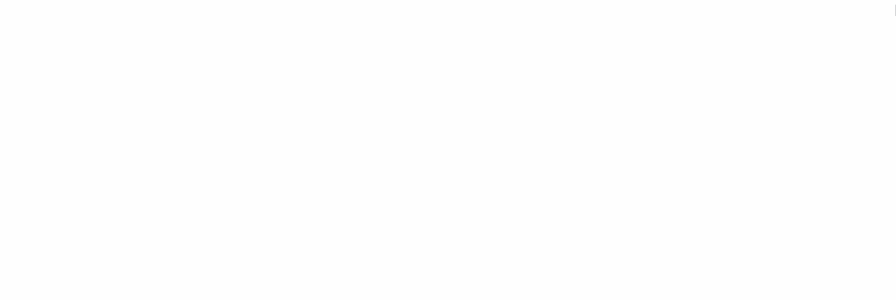
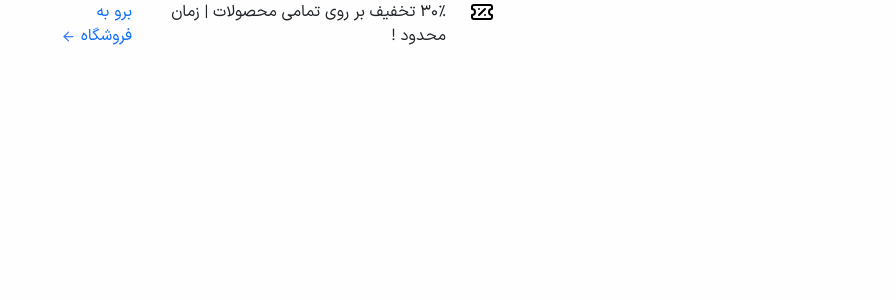
Before and after one commit to Mahan-maleki/elegant, a React (Vite) app: page / in a window 1280 px wide. Shown: the top 300 px of the page, without its empty margins (384-1280 px from the left). Built offline with nearby package versions, Linux system fonts and the light colour scheme.

Commit message:
write discount section code

```diff
--- a/src/components/Header.jsx
+++ b/src/components/Header.jsx
@@ -1,8 +1,29 @@
 import React from 'react'
+import { ArrowLeft, TicketPercent } from 'lucide-react'
+import { NavLink } from 'react-router'
+import css from "./Header.module.css"
 
 function Header() {
   return (
-    <div>Header</div>
+    <>
+      <div className="container-fluid">
+        <div className="row">
+          <div className={"col-12 " + css.discount}>
+            <div className="row m-0 d-flex justify-content-center">
+              <div className="col-1 d-flex justify-content-end">
+                <TicketPercent color='#000' size={24} className='d-none d-lg-block' />
+              </div>
+              <div className="col-12 col-lg-3 d-flex d-lg-block justify-content-center">
+                <span>30% تخفیف بر روی تمامی محصولات | زمان محدود !</span>
+              </div>
+              <div className="col-1 d-none d-lg-block">
+                <NavLink to="/shop" className={"text-decoration-none " + css.discountLink}>برو به فروشگاه <ArrowLeft color='#377DFF' size={15} /></NavLink>
+              </div>
+            </div>
+          </div>
+        </div>
+      </div>
+    </>
   )
 }
 
```
